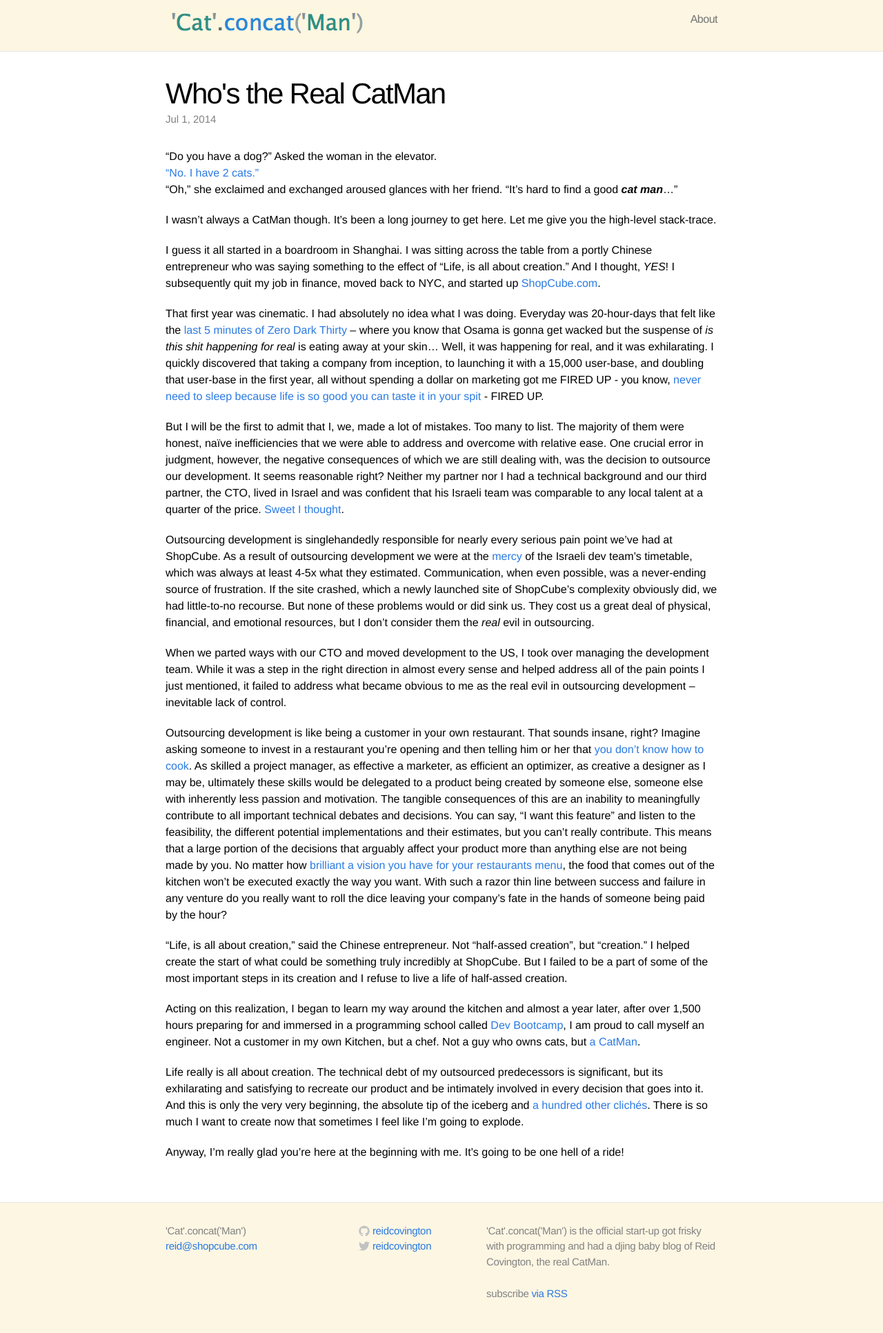
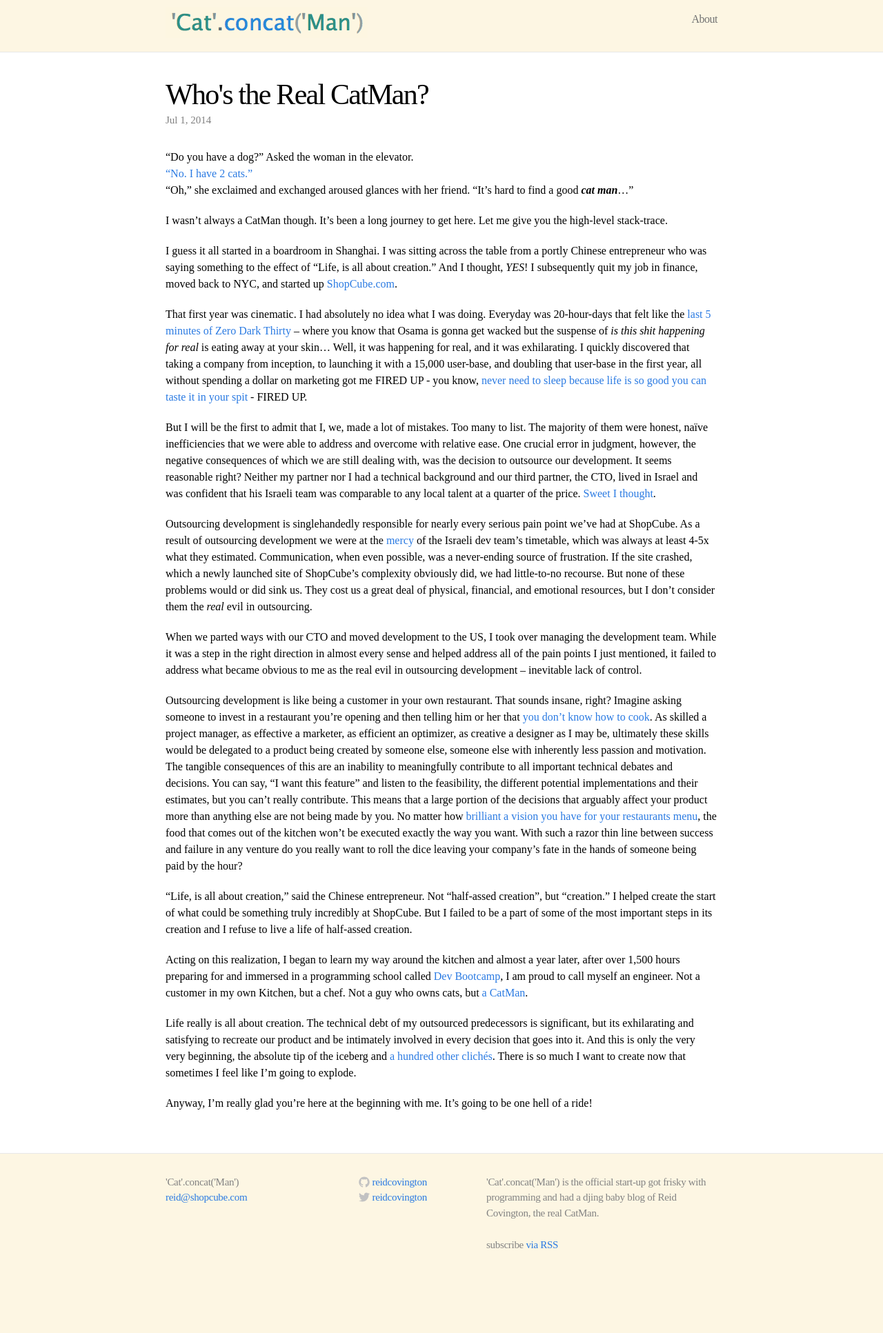
Before and after one commit to reidcovington/reidcovington.github.io, a Jekyll site: the page built from _posts/2014-07-01-who-is-the-real-cat-man.markdown, in a window 1280 px wide. Shown: the whole page at 69% size. Built offline with Jekyll 4.4.1, drawn with Linux system fonts in a browser that asks for light colours; nearby versions of some CDN libraries; after the commit the page ends 1862 px from its top, so only the background shows below that; some of the changed lines change nothing that is shown.

Commit message:
Change font to Avenir

```diff
--- a/_posts/2014-07-01-who-is-the-real-cat-man.markdown
+++ b/_posts/2014-07-01-who-is-the-real-cat-man.markdown
@@ -1,11 +1,11 @@
 ---
 layout: post
-title:  "Who's the Real CatMan"
+title:  "Who's the Real CatMan?"
 date:   2014-07-01
 categories: jekyll update
 ---
 "Do you have a dog?" Asked the woman in the elevator. <br>
-<a id='2cats' title='2cats' href='#'>"No. I have 2 cats."</a><br>
+<a title='2cats' href='#'>"No. I have 2 cats."</a><br>
 "Oh," she exclaimed and exchanged aroused glances with her friend. “It’s hard to find a good **_cat man_**…” <br>
 
 I wasn't always a CatMan though. It's been a long journey to get here. Let me give you the high-level stack-trace.
--- a/css/main.css
+++ b/css/main.css
@@ -9,7 +9,7 @@
 html, body { height: 100%; }
 
 body {
-  font-family: Helvetica, Arial, sans-serif;
+  font-family: avenir;
   font-size: 16px;
   line-height: 1.5;
   font-weight: 300;
--- a/index.html
+++ b/index.html
@@ -9,7 +9,7 @@ layout: default
         <span class="post-date">{{ post.date | date: "%b %-d, %Y" }}</span>
         <a class="post-link" href="{{ post.url | prepend: site.baseurl }}">{{ post.title }}</a>
         <p>{{ post.content | truncatewords: 40 }}</p>
-        <br>
+        <br><br>
       </div>
     {% endfor %}
   </div>
--- a/javascript/main.js
+++ b/javascript/main.js
@@ -1,10 +1,9 @@
 $(document).ready(function(){
   $( document ).tooltip({
-    // toggle:   'fade',
+    toggle:   'fade',
     content: function(){
     var element = $( this );
     var title = element.attr( 'title' );
-    console.log(title)
       return '<img src="/assets/' + title + '.jpg">';
       }
     });
```
Also changed, not shown: 5 other files.
